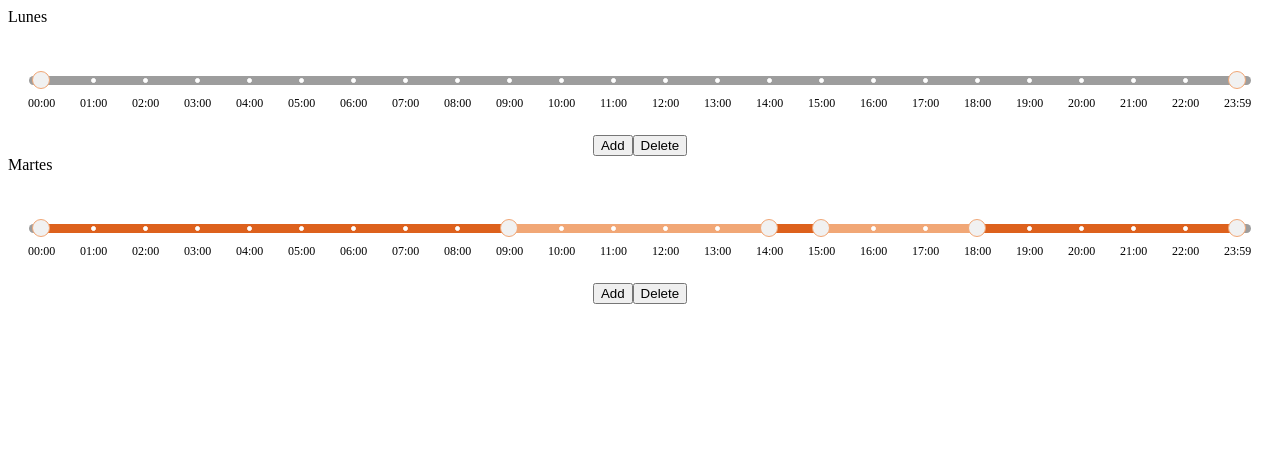
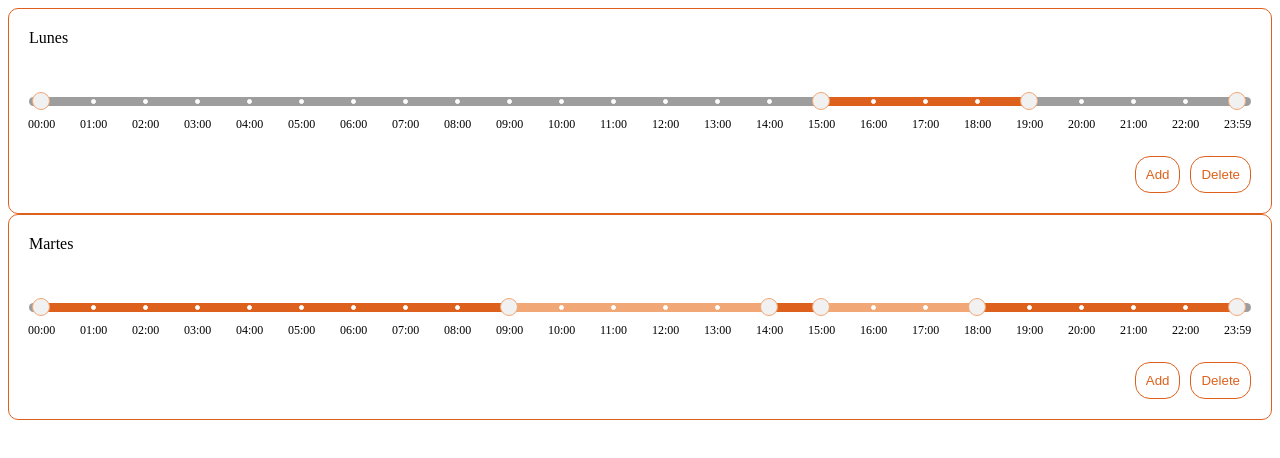
Before and after one commit to eliesser/multi-range-slider, a React (Vite) app: page / in a window 1280 px wide. Shown: the top 458 px of the page. Built offline with nearby package versions, Linux system fonts and the light colour scheme.

Commit message:
generate hours db

```diff
--- /dev/null
+++ b/src/components/Slider/Slider.jsx
@@ -0,0 +1,79 @@
+import { useEffect, useState } from 'react';
+import { SliderMultiRangeHours } from '../SliderMultiRangeHours/SliderMultiRangeHours';
+import { typesResponse } from '../SliderMultiRangeHours/constants';
+
+const literalsButtons = { textButtonAdd: 'Add', textButtonDelete: 'Delete' };
+const literalsTypesResponse = {
+  'type-disable': 'Disable',
+  'type-automatic-response': 'Automatic Response',
+  'type-operator-assistance': 'Operator Assistance',
+  'type-smart-chat': 'SmartChat',
+};
+
+const hour1 = [
+  {
+    start: '15:00',
+    end: '19:00',
+    typeResponse: typesResponse.typeSmartChat,
+  },
+];
+
+const hour2 = [
+  {
+    start: '00:00',
+    end: '09:00',
+    typeResponse: typesResponse.typeSmartChat,
+  },
+  {
+    start: '09:00',
+    end: '14:00',
+    typeResponse: typesResponse.typeAutomaticResponse,
+  },
+  {
+    start: '14:00',
+    end: '15:00',
+    typeResponse: typesResponse.typeSmartChat,
+  },
+  {
+    start: '15:00',
+    end: '18:00',
+    typeResponse: typesResponse.typeAutomaticResponse,
+  },
+  {
+    start: '18:00',
+    end: '23:59',
+    typeResponse: typesResponse.typeSmartChat,
+  },
+];
+
+export const Slider = () => {
+  const [hoursDBMonday, setHoursDBMonday] = useState(hour1);
+  const [hoursDBTuesday, setHoursDBTuesday] = useState(hour2);
+
+  useEffect(() => {
+    console.log(hoursDBMonday);
+  }, [hoursDBMonday]);
+
+  useEffect(() => {
+    console.log(hoursDBTuesday);
+  }, [hoursDBTuesday]);
+
+  return (
+    <>
+      <SliderMultiRangeHours
+        title='Lunes'
+        hoursDB={hoursDBMonday}
+        setHoursDB={setHoursDBMonday}
+        literalsButtons={literalsButtons}
+        literalsTypesResponse={literalsTypesResponse}
+      />
+      <SliderMultiRangeHours
+        title='Martes'
+        hoursDB={hoursDBTuesday}
+        setHoursDB={setHoursDBTuesday}
+        literalsButtons={literalsButtons}
+        literalsTypesResponse={literalsTypesResponse}
+      />
+    </>
+  );
+};
--- a/src/components/SliderMultiRangeHours/SliderMultiRangeHours.jsx
+++ b/src/components/SliderMultiRangeHours/SliderMultiRangeHours.jsx
@@ -13,10 +13,12 @@ import {
 } from './helpers';
 import { SliderNode } from './SliderNode';
 import { findEditRange } from './helpers/findEditRange';
+import { generateHoursDB } from './helpers/generateHoursDB';
 
 export const SliderMultiRangeHours = ({
   title = '',
-  hoursDb,
+  hoursDB,
+  setHoursDB,
   literalsButtons = { textButtonAdd: 'Add', textButtonDelete: 'Delete' },
   literalsTypesResponse = {
     'type-disable': 'Disable',
@@ -46,7 +48,7 @@ export const SliderMultiRangeHours = ({
   });
 
   useEffect(() => {
-    const newHours = generateHours(hoursDb);
+    const newHours = generateHours(hoursDB);
 
     setHours(newHours);
   }, []);
@@ -71,22 +73,22 @@ export const SliderMultiRangeHours = ({
   };
 
   const onChangeTypeResponse = (index) => {
-    let auxHours = [...hours];
+    let updatedHours = [...hours];
 
-    const rangeByIndex = getRangeByIndex(index, auxHours);
+    const rangeByIndex = getRangeByIndex(index, updatedHours);
 
-    auxHours = onPaintHourRange(auxHours, {
+    updatedHours = onPaintHourRange(updatedHours, {
       count: 0,
       ...rangeByIndex,
     });
 
-    setHours(auxHours);
+    setHours(updatedHours);
   };
 
   const onAdd = (node, index, dataToEditAux) => {
-    let auxHours = [...hours];
+    let updatedHours = [...hours];
 
-    auxHours[index] = {
+    updatedHours[index] = {
       ...node,
       node: true,
     };
@@ -102,7 +104,7 @@ export const SliderMultiRangeHours = ({
 
     setDataToEdit(newDataToEdit);
 
-    auxHours = onPaintHourRange(auxHours, newDataToEdit);
+    updatedHours = onPaintHourRange(updatedHours, newDataToEdit);
 
     if (newDataToEdit.count === 0 && newDataToEdit.start && newDataToEdit.end) {
       setPreviewRange({
@@ -113,14 +115,16 @@ export const SliderMultiRangeHours = ({
       setAction(actions.none);
     }
 
-    setHours(auxHours);
+    setHours(updatedHours);
   };
 
   const onEdit = (index) => {
+    if (index > 0 && index + 1 < hours.length) {
       const editRangeAux = findEditRange(index, hours);
 
       setEditRange(editRangeAux);
       setAction(actions.edit);
+    }
   };
 
   const onDelete = (node, index) => {
@@ -142,6 +146,9 @@ export const SliderMultiRangeHours = ({
       typeResponse
     );
 
+    const hoursDBAux = generateHoursDB(newHours);
+
+    setHoursDB(hoursDBAux);
     setHours(newHours);
     setAction(actions.none);
   };
@@ -194,26 +201,22 @@ export const SliderMultiRangeHours = ({
         startIndex = editRange.selected.index;
         end = hours[editRange?.right?.index - rangeMin].hour;
         typeResponse = editRange.left.typeResponse;
-      } else {
-        if (index < editRange?.left?.index + rangeMin) {
+      } else if (index < editRange?.left?.index + rangeMin) {
         start = hours[editRange?.left?.index + rangeMin].hour;
         startIndex = hours[editRange?.left?.index + rangeMin].index;
         end = editRange.selected.hour;
         typeResponse = editRange.right.typeResponse;
-        } else {
-          if (editRange.preview && index > editRange.preview.index) {
+      } else if (editRange.preview) {
+        if (index > editRange.preview.index) {
           start = editRange.left.hour;
           startIndex = editRange.left.index;
           end = hours[index].hour;
           typeResponse = editRange.left.typeResponse;
-          }
-
-          if (editRange.preview && index < editRange.preview.index) {
+        } else if (index < editRange.preview.index) {
           start = hours[index].hour;
           startIndex = hours[index].index;
           end = editRange.right.hour;
           typeResponse = editRange.right.typeResponse;
-          }
         }
       }
 
@@ -241,9 +244,7 @@ export const SliderMultiRangeHours = ({
           typeResponse: hours[index].typeResponse,
         },
       });
-    }
-
-    if ([actions.add].includes(action) && dataToEdit.count === 2) {
+    } else if ([actions.add].includes(action) && dataToEdit.count === 2) {
       let startIndex = dataToEdit.startIndex;
       let endIndex = index;
 
@@ -269,8 +270,9 @@ export const SliderMultiRangeHours = ({
 
   return (
     <>
+      <div className='slider-container'>
+        <div className='slider-container-border'>
           <div>{title}</div>
-      <div className='slider-container'>
           <div className='slider'>
             <div className='hour type-disable'>
               <div className='dot dot-any'></div>
@@ -295,12 +297,26 @@ export const SliderMultiRangeHours = ({
 
           <div className='buttons'>
             <button
+              className={`button
+                ${
+                  [actions.add, actions.edit, actions.delete].includes(action)
+                    ? 'disable'
+                    : ''
+                }
+              `}
               disabled={!hours.length || action !== actions.none}
               onClick={onEnableAdd}
             >
               {literalsButtons.textButtonAdd}
             </button>
             <button
+              className={`button
+                ${
+                  [actions.add, actions.edit, actions.delete].includes(action)
+                    ? 'disable'
+                    : ''
+                }
+              `}
               onClick={() => onEnableDelete()}
               disabled={!hours.length || action !== actions.none}
             >
@@ -308,13 +324,15 @@ export const SliderMultiRangeHours = ({
             </button>
           </div>
         </div>
+      </div>
     </>
   );
 };
 
 SliderMultiRangeHours.propTypes = {
-  title: PropTypes.string.isRequired,
-  hoursDb: PropTypes.array.isRequired,
+  hoursDB: PropTypes.array.isRequired,
   literalsButtons: PropTypes.object.isRequired,
   literalsTypesResponse: PropTypes.object.isRequired,
+  setHoursDB: PropTypes.func.isRequired,
+  title: PropTypes.string.isRequired,
 };
--- a/src/components/SliderMultiRangeHours/css/styles.css
+++ b/src/components/SliderMultiRangeHours/css/styles.css
@@ -3,6 +3,11 @@
   align-items: center;
   flex-direction: column;
   justify-content: center;
+
+  .slider-container-border {
+    border: 1px solid #dd611d;
+    border-radius: 10px;
+    padding: 20px;
 
     .slider {
       display: flex;
@@ -10,7 +15,7 @@
       flex-direction: row;
       justify-content: center;
       padding-top: 3.125rem;
-    /* width: 100%; */
+      width: 100%;
 
       .hour {
         height: 0.563rem;
@@ -139,7 +144,32 @@
     }
 
     .buttons {
+      display: flex;
+      justify-content: end;
       margin-top: 3.125rem;
+      gap: 10px;
+
+      .button {
+        border: 1px solid #dd611d;
+        color: #dd611d;
+        background-color: white;
+        border-radius: 15px;
+        padding: 10px;
+
+        &:hover {
+          cursor: pointer;
+          border: 1px solid #dd611d;
+          color: white;
+          background-color: #dd611d;
+        }
+
+        &.disable {
+          cursor: auto;
+          border: 1px solid #9d9d9d;
+          color: white;
+          background-color: #9d9d9d;
+        }
+      }
     }
 
     .tooltip {
@@ -186,6 +216,7 @@
       }
     }
   }
+}
 
 .cursor-pointer {
   cursor: pointer;
--- a/src/components/SliderMultiRangeHours/helpers/generateHours.js
+++ b/src/components/SliderMultiRangeHours/helpers/generateHours.js
@@ -1,7 +1,7 @@
 import { actions, typesResponse } from '../constants';
 import { paintHourRange } from './paintHourRange';
 
-export const generateHours = (hoursDb) => {
+export const generateHours = (hoursDB) => {
   let hours = [];
 
   for (let index = 0; index < 23; index++) {
@@ -9,8 +9,6 @@ export const generateHours = (hoursDb) => {
 
     for (let index2 = 0; index2 < 60; index2 += 15) {
       const minutos = index2 < 10 ? `0${index2}` : `${index2}`;
-
-      // const typeResponse = hoursDb.find((h)=>h.start  `${hour}:${minutos}`)
 
       hours.push({
         hour: `${hour}:${minutos}`,
@@ -26,8 +24,8 @@ export const generateHours = (hoursDb) => {
     node: true,
   });
 
-  if (hoursDb.length)
-    hoursDb.forEach((h) => {
+  if (hoursDB.length)
+    hoursDB.forEach((h) => {
       hours = paintHourRange(
         hours,
         {
--- /dev/null
+++ b/src/components/SliderMultiRangeHours/helpers/generateHoursDB.js
@@ -0,0 +1,22 @@
+export const generateHoursDB = (hours) => {
+  let hoursDB = [];
+
+  let start = hours[0];
+  let end = null;
+  let typeResponse = null;
+
+  for (let index = 1; index < hours.length; index++) {
+    const hour = hours[index];
+    if (hour.node) {
+      end = hour;
+
+      typeResponse = hours[index - 1].typeResponse;
+
+      hoursDB.push({ start: start.hour, end: end.hour, typeResponse });
+
+      start = hour;
+    }
+  }
+
+  return hoursDB;
+};
--- a/src/main.jsx
+++ b/src/main.jsx
@@ -3,60 +3,10 @@ import ReactDOM from 'react-dom/client';
 
 import './style.css';
 
-import { SliderMultiRangeHours } from './components/SliderMultiRangeHours/SliderMultiRangeHours';
-import { typesResponse } from './components/SliderMultiRangeHours/constants';
-
-const literalsButtons = { textButtonAdd: 'Add', textButtonDelete: 'Delete' };
-const literalsTypesResponse = {
-  'type-disable': 'Disable',
-  'type-automatic-response': 'Automatic Response',
-  'type-operator-assistance': 'Operator Assistance',
-  'type-smart-chat': 'SmartChat',
-};
-
-const hour1 = [];
-
-const hour2 = [
-  {
-    start: '00:00',
-    end: '09:00',
-    typeResponse: typesResponse.typeSmartChat,
-  },
-  {
-    start: '09:00',
-    end: '14:00',
-    typeResponse: typesResponse.typeAutomaticResponse,
-  },
-  {
-    start: '14:00',
-    end: '15:00',
-    typeResponse: typesResponse.typeSmartChat,
-  },
-  {
-    start: '15:00',
-    end: '18:00',
-    typeResponse: typesResponse.typeAutomaticResponse,
-  },
-  {
-    start: '18:00',
-    end: '23:59',
-    typeResponse: typesResponse.typeSmartChat,
-  },
-];
+import { Slider } from './components/Slider/Slider';
 
 ReactDOM.createRoot(document.getElementById('root')).render(
   <React.StrictMode>
-    <SliderMultiRangeHours
-      title='Lunes'
-      hoursDb={hour1}
-      literalsButtons={literalsButtons}
-      literalsTypesResponse={literalsTypesResponse}
-    />
-    <SliderMultiRangeHours
-      title='Martes'
-      hoursDb={hour2}
-      literalsButtons={literalsButtons}
-      literalsTypesResponse={literalsTypesResponse}
-    />
+    <Slider />
   </React.StrictMode>
 );
```
Lines whose indentation alone changed are shown as unchanged.
